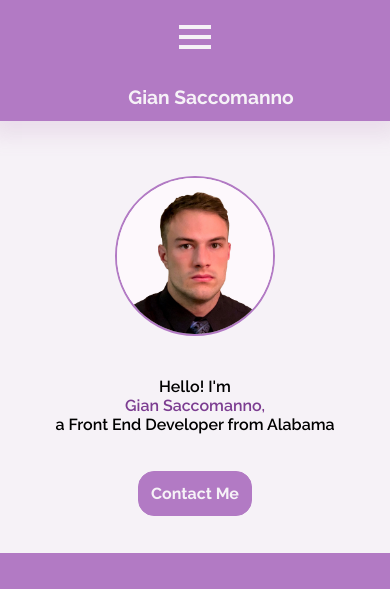
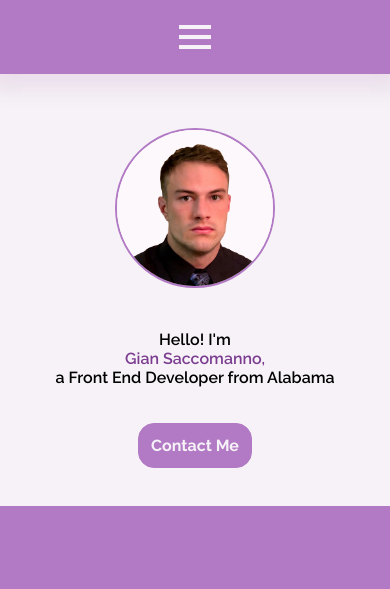
Before and after one commit to GianMossimo/Portfolio, a plain HTML site: page Code/index.html in a window 390 px wide. Shown: the top 589 px of the page. Drawn offline with nearby package versions, Linux system fonts and the light colour scheme.

Commit message:
Fixed Header in Phones
Previous commit I somehow deleted the 'display: none;' for phone screens. Fixed it.

```diff
--- a/Code/style.css
+++ b/Code/style.css
@@ -693,7 +693,7 @@ nav ul {
     /* JS Menu Button */
 
     nav .name a {
-        font-size: 1.2rem;
+        display: none;
     }
 
     nav {
@@ -832,7 +832,7 @@ nav ul {
     /* JS Menu Button */
 
     nav .name a {
-        font-size: 1.2rem;
+        display: none;
     }
 
     nav {
```
